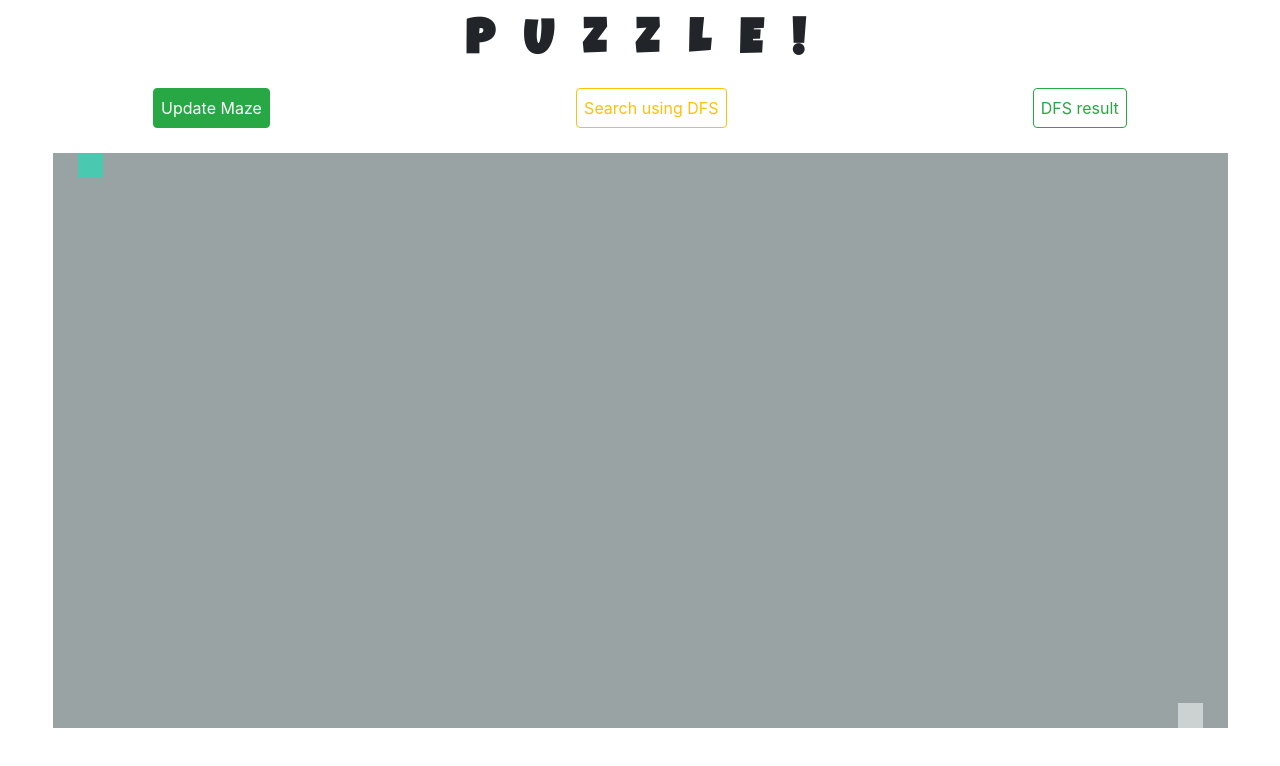
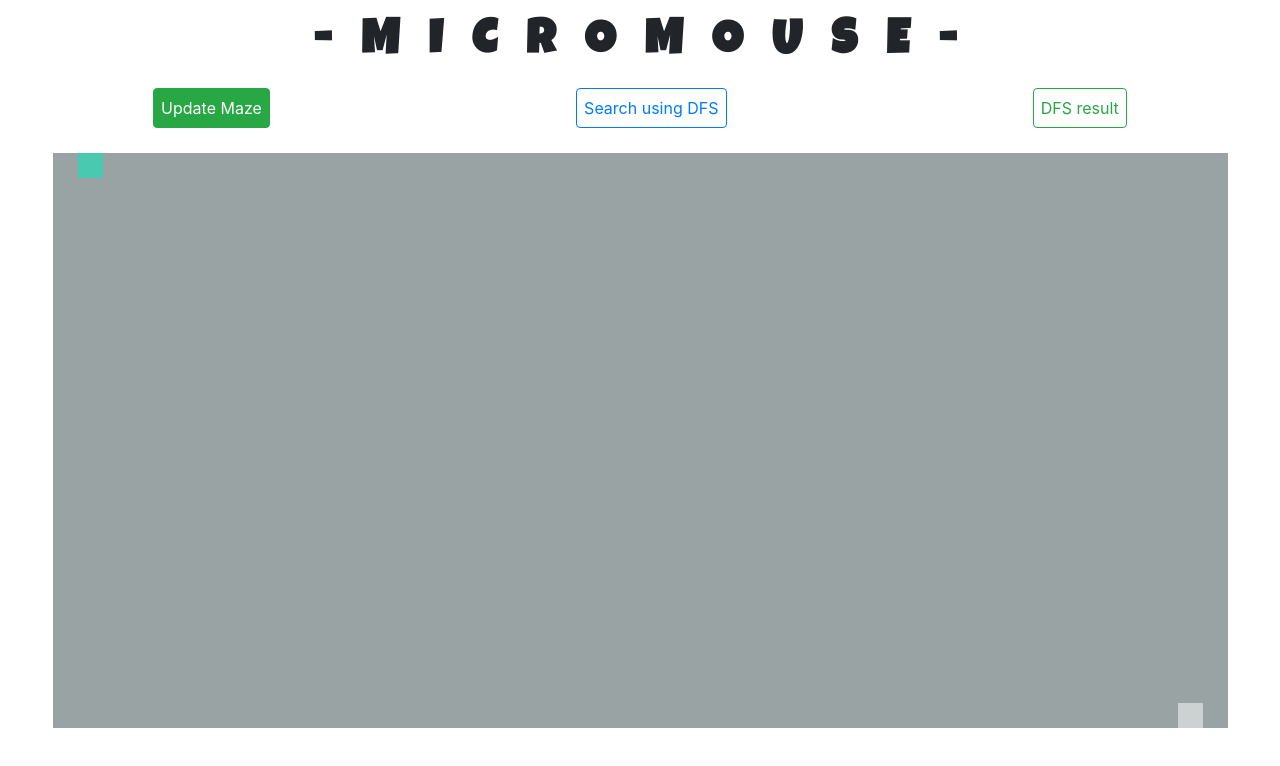
Before and after one commit to Tanusree15/Maze, a plain HTML site: page index.html in a window 1280 px wide. Drawn offline with nearby package versions, Linux system fonts and the light colour scheme.

Commit message:
Update index.html
changed header

```diff
--- a/index.html
+++ b/index.html
@@ -35,13 +35,13 @@
 </head>
 
 <body>
-	<h1 class="heading"> P  U  Z  Z  L  E  ! </h1>
+	<h1 class="heading"> - M I C R O M O U S E - </h1>
 
 	<div class="buttons">
 		<!-- Update the maze</button> -->
 		<button type="button" id="gen-res" class="btn btn-success">Update Maze</button>
 		<!-- Search using DFS</button> -->
-		<button type="button" id="dfs" class="btn btn-outline-warning">Search using DFS</button>
+		<button type="button" id="dfs" class="btn btn-outline-primary">Search using DFS</button>
 		<!--DFS result</button> -->
 		<button type="button" id="dfs-res" class="btn btn-outline-success">DFS result</button>
 	</div>
```
